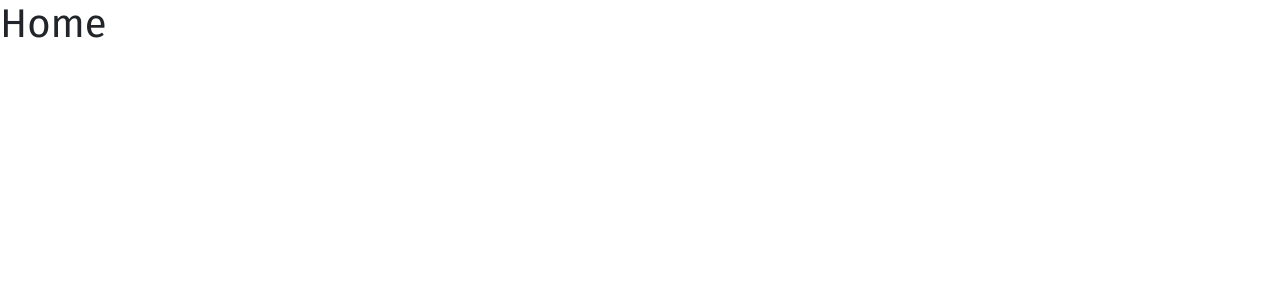
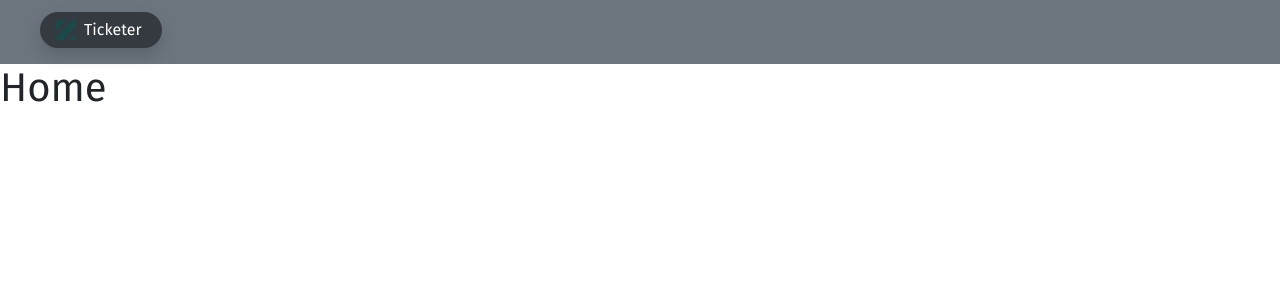
Before and after one commit to ye-yu/ticketer, a React (Create React App) app: page / in a window 1280 px wide. Shown: the top 300 px of the page. Built offline with nearby package versions, Linux system fonts and the light colour scheme.

Commit message:
Add header to home

```diff
--- /dev/null
+++ b/src/components/commons/header.css
@@ -0,0 +1,4 @@
+.logo {
+  max-width: 20px;
+  max-height: 20px;
+}
--- /dev/null
+++ b/src/components/commons/header.js
@@ -0,0 +1,15 @@
+import React from 'react';
+import "./header.css";
+
+export default class Header extends React.Component {
+  render() {
+    return <nav className="navbar bg-secondary d-flex flex-row">
+      <div className="ml-4 mt-1 py-2 shadow navbar-brand h1 rounded-pill bg-dark text-white px-3 flex-column justify-content-center">
+          <div className="d-flex justify-content-center">
+            <img src={process.env.PUBLIC_URL + '/ticketer.png'} className="logo my-auto" />
+            <span className="pl-2 pr-1 my-auto h6">Ticketer</span>
+          </div>
+      </div>
+    </nav>;
+  }
+}
--- a/src/components/home.js
+++ b/src/components/home.js
@@ -5,9 +5,13 @@ import {
   Route,
   Link
 } from "react-router-dom";
+import Header from "./commons/header";
 
 export default class Home extends React.Component {
   render() {
-    return <h1>Home</h1>;
+    return <div>
+    <Header />
+    <h1>Home</h1>
+    </div>;
   }
 }
```
